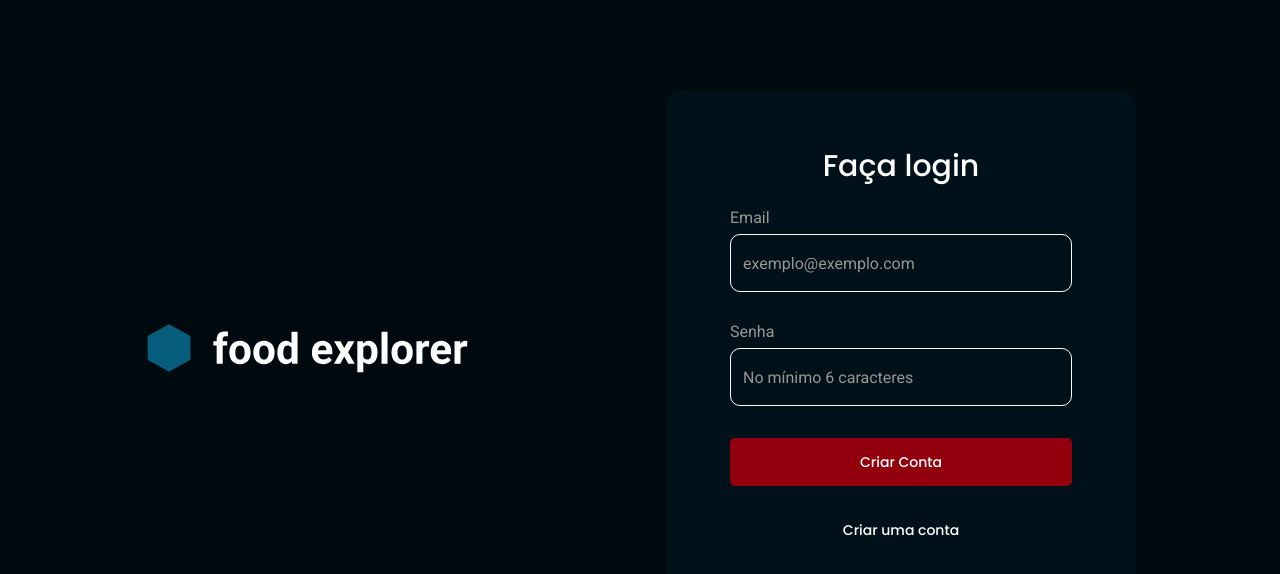
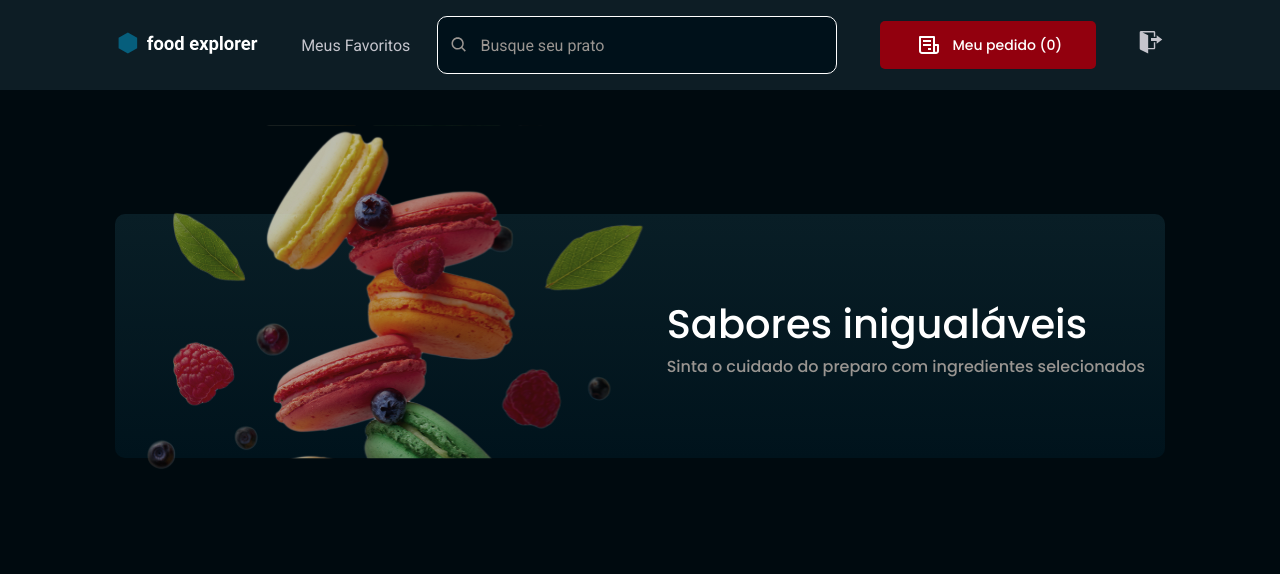
Before and after one commit to renyzeraa/foodexplorer-frontend, a React (Vite) app in the folder web/: page / in a window 1280 px wide. Shown: the top 574 px of the page. Built offline with nearby package versions, Linux system fonts and the light colour scheme.

Commit message:
fix first header home

```diff
--- a/web/src/main.jsx
+++ b/web/src/main.jsx
@@ -5,13 +5,15 @@ import { ThemeProvider } from 'styled-components'
 import theme from './styles/theme'
 import GlobalStyles from './styles/global'
 
+import { Home } from './pages/Home'
 import { SignIn } from './pages/SignIn'
+import { SignUp } from './pages/SignUp'
 
 ReactDOM.createRoot(document.getElementById('root')).render(
   <React.StrictMode>
     <ThemeProvider theme={theme}>
       <GlobalStyles />
-      <SignIn />
+      <Home />
     </ThemeProvider>
   </React.StrictMode>
 )
--- /dev/null
+++ b/web/src/pages/Home/index.jsx
@@ -0,0 +1,22 @@
+import { Container } from './style'
+import { Header } from '../../components/Header'
+import fruits from '../../assets/fruits-header.svg'
+
+export function Home() {
+  return (
+    <Container>
+      <Header></Header>
+      <main>
+        <header>
+          <div className="img-content">
+            <img src={fruits} alt="" />
+          </div>
+          <div className="text-content">
+            <h1>Sabores inigualáveis</h1>
+            <p>Sinta o cuidado do preparo com ingredientes selecionados</p>
+          </div>
+        </header>
+      </main>
+    </Container>
+  )
+}
--- /dev/null
+++ b/web/src/pages/Home/style.js
@@ -0,0 +1,93 @@
+import styled from 'styled-components'
+
+export const Container = styled.div`
+  > main {
+    margin-top: 72px;
+    header {
+      background: linear-gradient(180deg, #091e26 0%, #00131c 100%);
+      border-radius: 10px;
+      font-family: 'Poppins', sans-serif;
+      height: 244px;
+      margin: 0 12px;
+      display: flex;
+      justify-content: space-between;
+      align-items: center;
+
+      .img-content {
+        img {
+          width: 323px;
+          position: absolute;
+          top: 210px;
+          z-index: 1;
+        }
+      }
+
+      .text-content {
+        text-align: center;
+        padding: 20px;
+        z-index: 2;
+        width: 300px;
+
+        h1 {
+          font-weight: 500;
+          font-size: 40px;
+        }
+      }
+    }
+  }
+
+  @media (min-width: 550px) {
+    main {
+      header {
+        max-width: 1050px;
+        align-items: center;
+        margin: 0 auto;
+
+        .img-content {
+          img {
+            width: 460px;
+            position: absolute;
+            top: 127px;
+            z-index: 1;
+          }
+        }
+        .text-content {
+          text-align: left;
+          width: auto;
+        }
+      }
+    }
+  }
+
+  @media (min-width: 800px) {
+    main {
+      margin-top: 124px;
+      header {
+        margin: 0 24px;
+        .img-content {
+          img {
+            width: 556px;
+            top: 120px;
+          }
+        }
+        .text-content {
+          text-align: left;
+          width: auto;
+          p {
+            font-weight: 400;
+            font-size: 16px;
+            color: ${({ theme }) => theme.COLORS.GRAY_300};
+          }
+        }
+      }
+    }
+  }
+
+  @media (min-width: 1200px) {
+    main {
+      header {
+        margin: 0 auto;
+      }
+    }
+  }
+`
```
Also changed, not shown: web/src/assets/fruits-header.svg (added).
